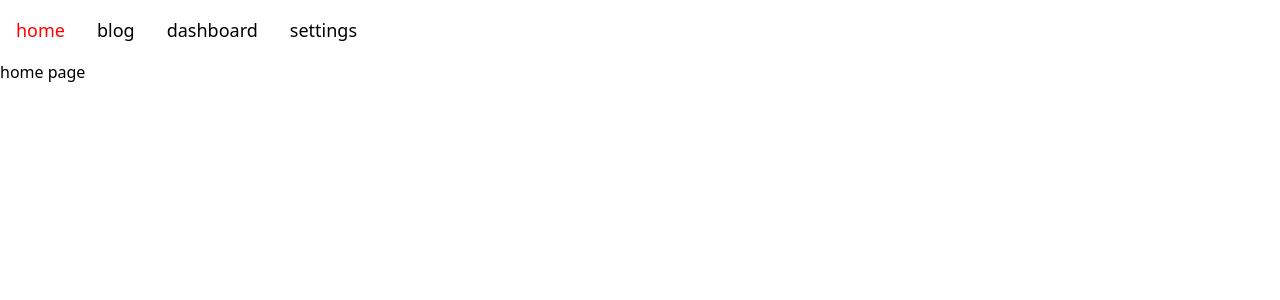
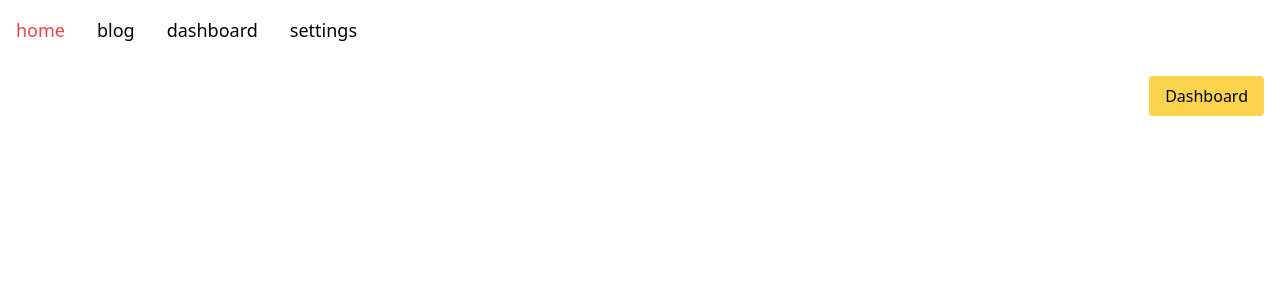
Before and after one commit to Foshati/Next14-learn, a Next.js app: page / in a window 1280 px wide. Shown: the top 300 px of the page. Built offline with nearby package versions, Linux system fonts and the light colour scheme.

Commit message:
useRouter in next.js

```diff
--- a/app/globals.css
+++ b/app/globals.css
@@ -1,7 +1,3 @@
 @tailwind base;
 @tailwind components;
 @tailwind utilities;
-
-.active {
-  color: red;
-}
--- a/app/page.js
+++ b/app/page.js
@@ -1,7 +1,17 @@
+"use client";
+import { useRouter } from "next/navigation";
+
 export default function Home() {
+  const router = useRouter();
   return (
     <main>
-      <p>home page</p>
+      <button
+        className="float-right px-4 py-2 m-4 rounded bg-amber-300 "
+        type="button"
+        onClick={() => router.push("/dashboard")}
+      >
+        Dashboard
+      </button>
     </main>
   );
 }
--- a/components/Header.jsx
+++ b/components/Header.jsx
@@ -11,19 +11,22 @@ const Header = () => {
       <ul className="flex gap-8 text-lg">
         <li>
           {/* <a href="/">home</a> */}
-          <Link href="/" className={PathName == "/" ? "active" : ""}>
+          <Link href="/" className={PathName == "/" ? "text-red-500" : ""}>
             home
           </Link>
         </li>
         <li>
-          <Link href="/blog" className={PathName == "/blog" ? "active" : ""}>
+          <Link
+            href="/blog"
+            className={PathName == "/blog" ? "text-red-500" : ""}
+          >
             blog
           </Link>
         </li>
         <li>
           <Link
             href="/dashboard"
-            className={PathName == "/dashboard" ? "active" : ""}
+            className={PathName == "/dashboard" ? "text-red-500" : ""}
           >
             dashboard
           </Link>
@@ -31,7 +34,7 @@ const Header = () => {
         <li>
           <Link
             href="/dashboard/settings"
-            className={PathName == "/dashboard/settings" ? "active" : ""}
+            className={PathName == "/dashboard/settings" ? "text-red-500" : ""}
           >
             settings
           </Link>
```
